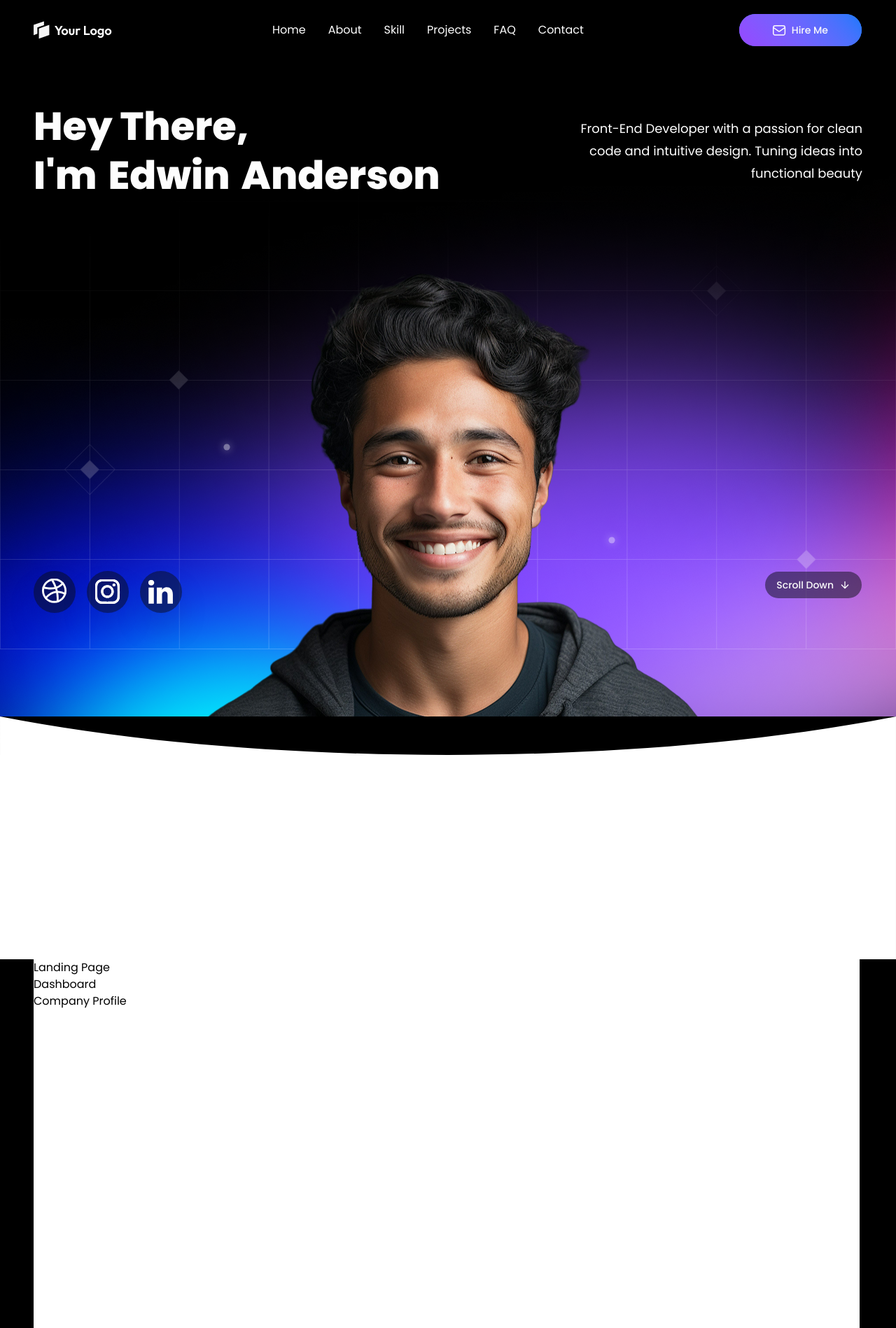
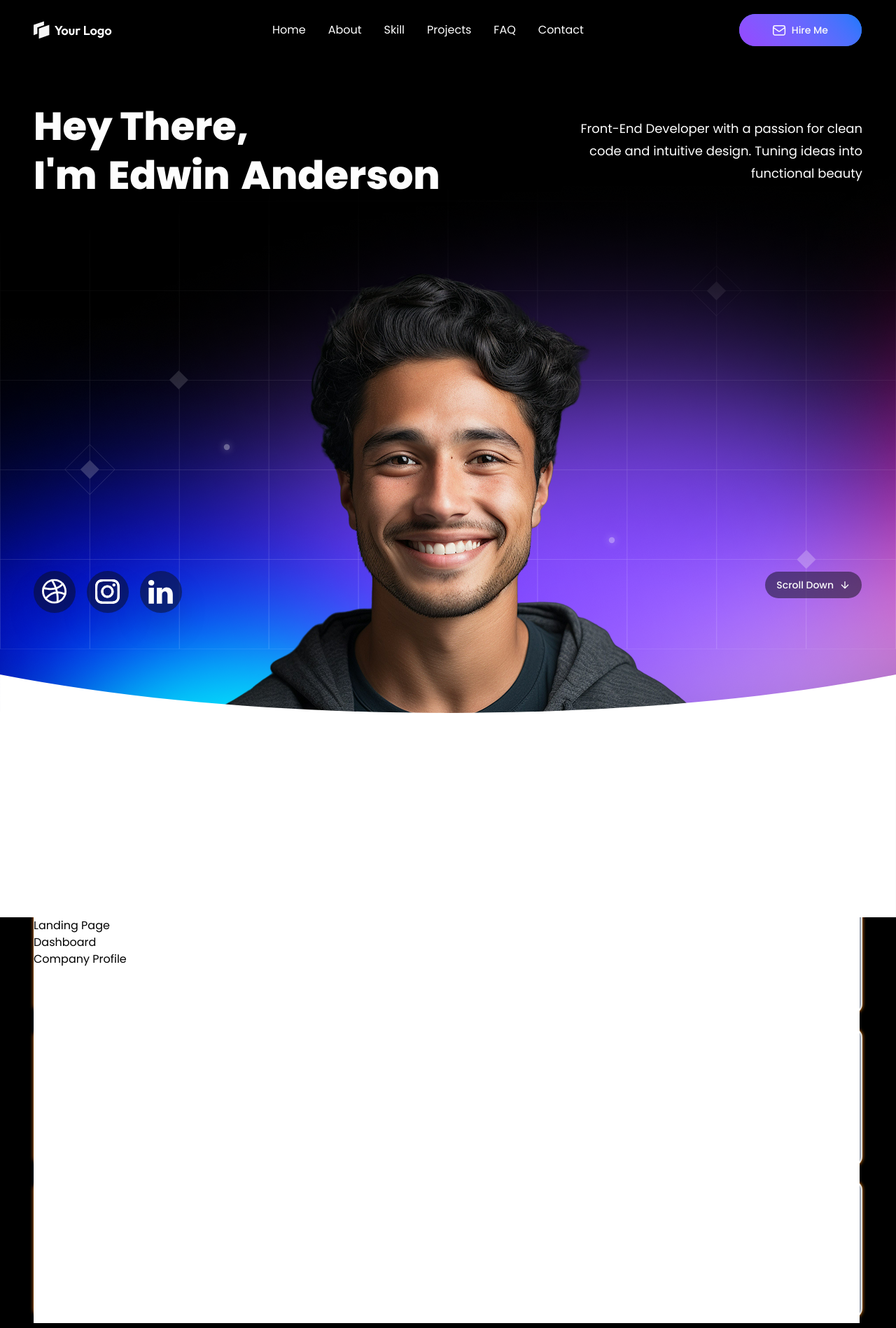
Before and after one commit to tonogw/portfolio, a Next.js app: page / in a window 1280 px wide. Shown: the top 1898 px of the page at 70% size. Built offline with nearby package versions, Linux system fonts and the light colour scheme.

Commit message:
fix: substract image in center of page and replaced hero background src with .svg

```diff
--- a/src/components/sections/about.tsx
+++ b/src/components/sections/about.tsx
@@ -2,9 +2,9 @@ import Image from "next/image";
 
 export default function About() {
   return (
-    <section id="about" className="object-center">
+    <section id="about" className="relative w-full">
       <div
-        className=" -top-20 z-10
+        className="absolute  -top-15 left-1/2 -translate-x-1/2 z-10 w-full max-w-360
       "
       >
         <Image
--- a/src/components/sections/hero.tsx
+++ b/src/components/sections/hero.tsx
@@ -77,7 +77,7 @@ const Hero = () => {
           }}
         > */}
         <Image
-          src="/images/hero-line-white.png"
+          src="/images/hero-line.svg"
           alt="matrix line"
           width={1440}
           height={826}
```
Also changed, not shown: public/images/hero-line.svg (added).
